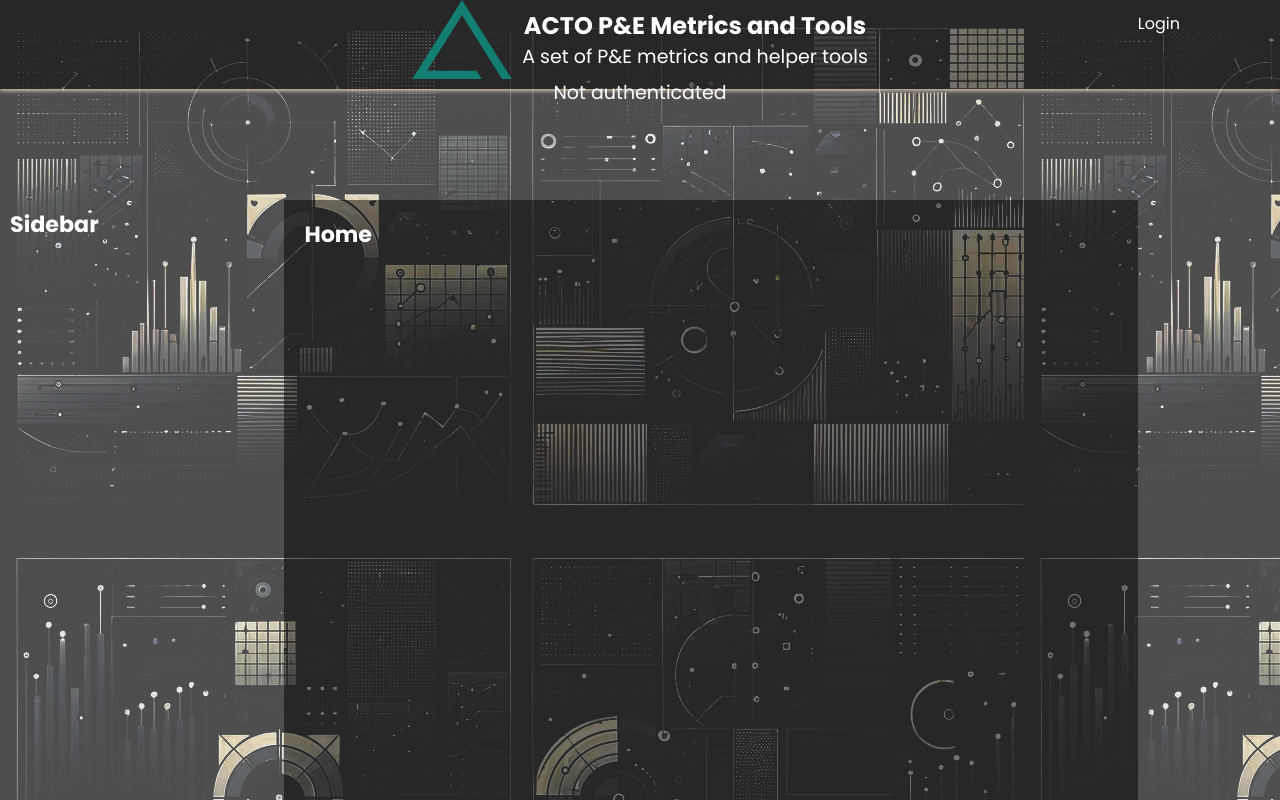
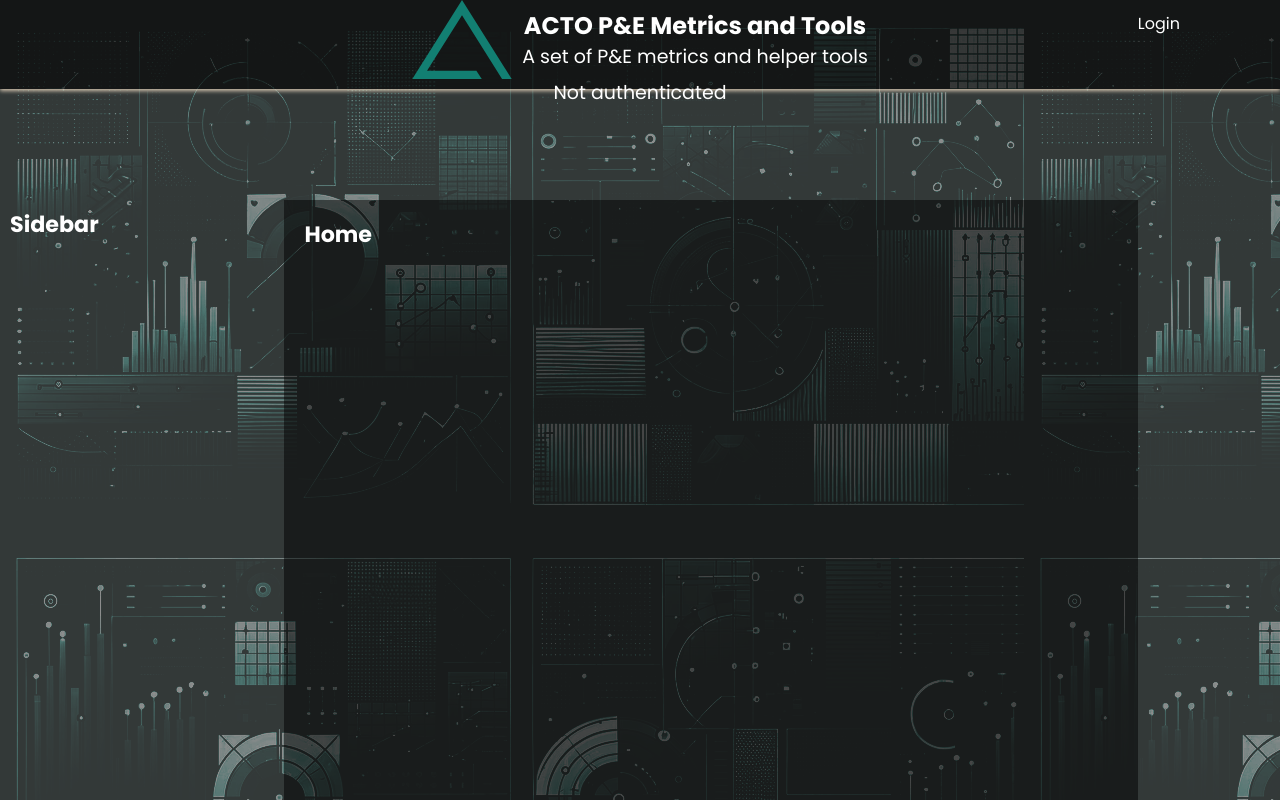
Before and after one commit to foozlereducer/foozle-engineering-reports, a Vue app in the folder views/frontEnd/: page / in a window 1280 px wide. Shown: the top 800 px of the page. Built offline with nearby package versions, Linux system fonts and the light colour scheme.

Commit message:
Changed the web backround from the gold to the ACTO blue color

```diff
--- a/views/frontEnd/src/assets/css/mediaQueries.css
+++ b/views/frontEnd/src/assets/css/mediaQueries.css
@@ -11,7 +11,7 @@
  * --------------------------------------------
  */
 body {
-   background-image:url('../images/background4.png');
+   background-image:url('../images/desktop_tablet_bk2.png');
    background-repeat:repeat;
    font-family: 'Poppins', sans-serif;
    font-size: 1.9rem;
@@ -27,6 +27,7 @@ body {
      "sd sd main main main main main main main"
      "sd sd main main main main main main main"
      "ft ft ft ft  ft   ft   ft   ft   ft";
+   background: rgba(0, 0, 0, 0.4)
 }
 /** Header **/
 header.main-header {
@@ -40,7 +41,7 @@ header.main-header {
    width: 100%; /* Ensure the header spans the entire width of the parent container */
    padding-bottom: 10px;
    box-shadow: 0 0 4px 0 rgb(255 210 127 / 8%), 0 2px 4px 0 rgb(205 191 173);
-   background-color: rgba(0,0,0,0.5);
+   background-color: rgba(0,0,0, 0.6);
    color: white;
    transition: .5s ease all;
 }
```
Also changed, not shown: views/frontEnd/src/assets/images/desktop_tablet_bk2.png (added).
